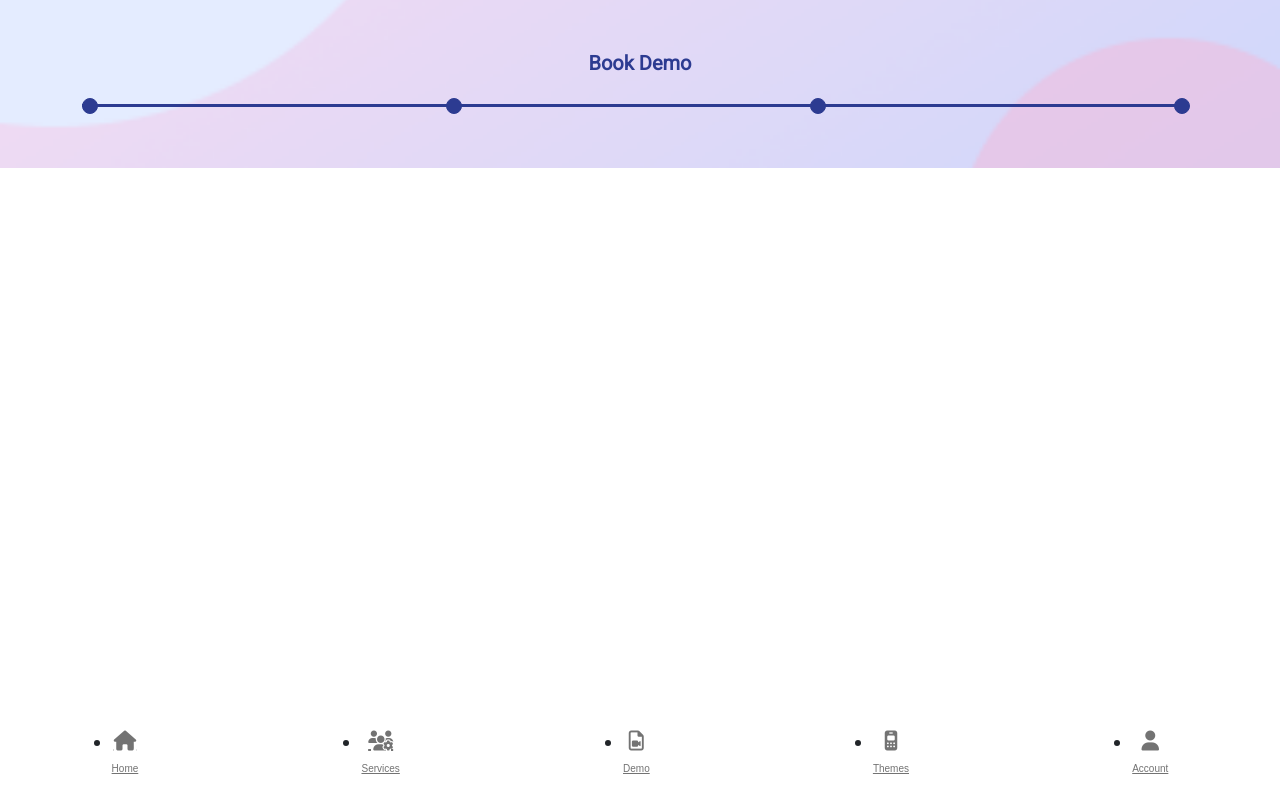
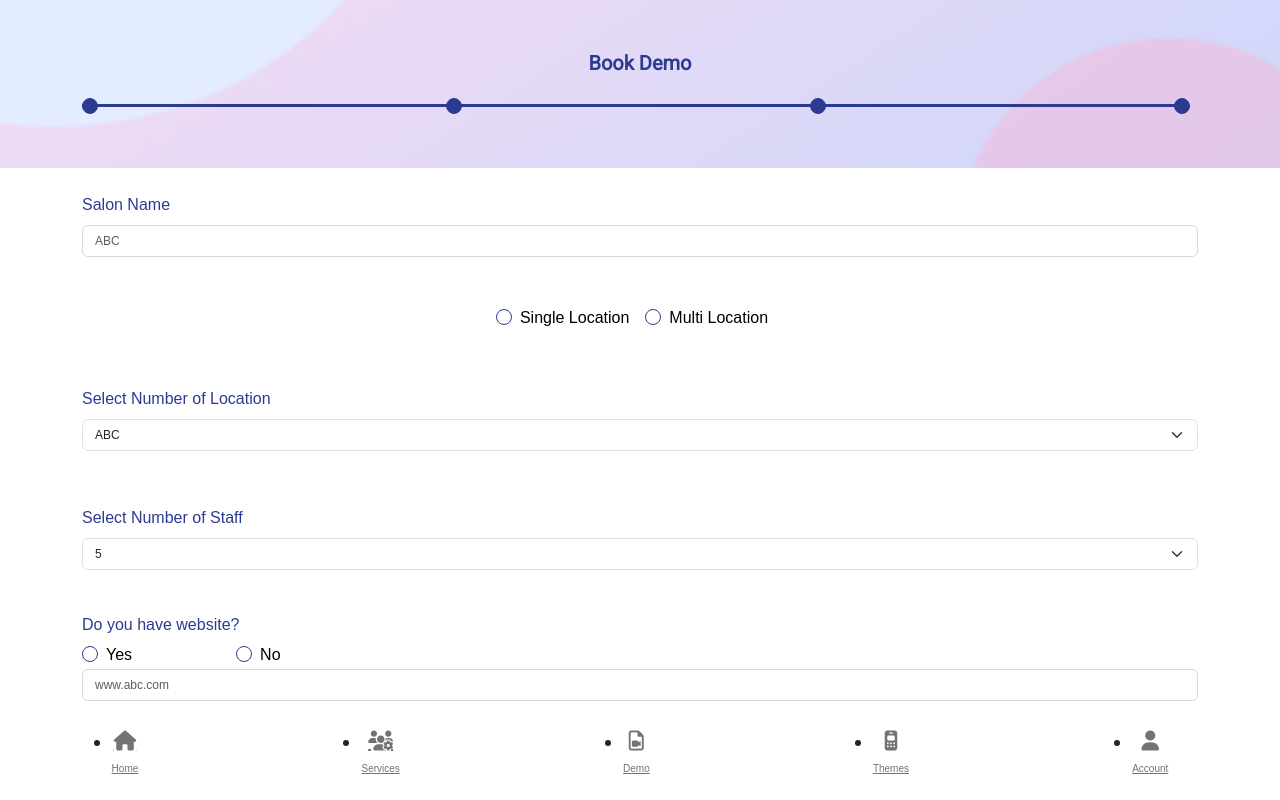
Before and after one commit to indrajeet-tellis/salon, a Nuxt app: page /requestDemo/demoBook-location in a window 1280 px wide. Shown: the top 800 px of the page. Built offline with nearby package versions, Linux system fonts and the light colour scheme; a web font is replaced by a local one.

Commit message:
added demo four  page

```diff
--- a/pages/requestDemo/demoBook-location/index.vue
+++ b/pages/requestDemo/demoBook-location/index.vue
@@ -11,6 +11,184 @@
       </div>
     </div>
   </div>
+  <section style="margin-bottom: 100px">
+    <div class="container">
+      <div class="row">
+        <div class="col">
+          <div class="mb-3">
+            <label for="exampleFormControlInput1" class="form-label"
+              >Salon Name</label
+            >
+            <input
+              type="email"
+              class="form-control"
+              id="exampleFormControlInput1"
+              placeholder="ABC"
+            />
+          </div>
+          <div class="text-center mt-5">
+            <div class="form-check form-check-inline">
+              <input
+                class="form-check-input"
+                type="radio"
+                name="inlineRadioOptions"
+                id="inlineRadio1"
+                value="option1"
+              />
+              <label class="form-check-label" for="inlineRadio1"
+                >Single Location</label
+              >
+            </div>
+            <div class="form-check form-check-inline">
+              <input
+                class="form-check-input"
+                type="radio"
+                name="inlineRadioOptions"
+                id="inlineRadio2"
+                value="option2"
+              />
+              <label class="form-check-label" for="inlineRadio2"
+                >Multi Location</label
+              >
+            </div>
+          </div>
+          <div style="margin-top: 30px">
+            <label for="exampleFormControlInput1" class="form-label"
+              >Select Number of Location</label
+            >
+            <select
+              class="form-select"
+              style=""
+              aria-label="Default select example"
+            >
+              <option selected>ABC</option>
+              <option value="1">XYZ</option>
+              <option value="2">PQR</option>
+            </select>
+          </div>
+          <div style="margin-top: 30px">
+            <label for="exampleFormControlInput1" class="form-label"
+              >Select Number of Staff</label
+            >
+            <select
+              class="form-select"
+              style=""
+              aria-label="Default select example"
+            >
+              <option selected>5</option>
+              <option value="1">10</option>
+              <option value="2">15</option>
+            </select>
+          </div>
+          <div class="" style="margin-top: 45px">
+            <h4
+              style="
+                font-size: 16px;
+                font-weight: 400;
+                color: #2c3b91;
+                font-family: 'DM Sans', sans-serif;
+              "
+            >
+              Do you have website?
+            </h4>
+            <div
+              class="form-check form-check-inline"
+              style="margin-right: 6.5rem"
+            >
+              <input
+                class="form-check-input"
+                type="radio"
+                name="inlineRadioOptions"
+                id="inlineRadio1"
+                value="option1"
+              />
+              <label class="form-check-label" for="inlineRadio1">Yes</label>
+            </div>
+            <div class="form-check form-check-inline">
+              <input
+                class="form-check-input"
+                type="radio"
+                name="inlineRadioOptions"
+                id="inlineRadio2"
+                value="option2"
+              />
+              <label class="form-check-label" for="inlineRadio2">No</label>
+            </div>
+          </div>
+          <input
+            type="email"
+            class="form-control"
+            id="exampleFormControlInput1"
+            placeholder="www.abc.com"
+          />
+          <div class="" style="margin-top: 45px">
+            <h4
+              style="
+                font-size: 16px;
+                font-weight: 400;
+                color: #2c3b91;
+                font-family: 'DM Sans', sans-serif;
+              "
+            >
+              Currently using any software?
+            </h4>
+            <div
+              class="form-check form-check-inline"
+              style="margin-right: 6.5rem"
+            >
+              <input
+                class="form-check-input"
+                type="radio"
+                name="inlineRadioOptions"
+                id="inlineRadio1"
+                value="option1"
+              />
+              <label class="form-check-label" for="inlineRadio1">Yes</label>
+            </div>
+            <div class="form-check form-check-inline">
+              <input
+                class="form-check-input"
+                type="radio"
+                name="inlineRadioOptions"
+                id="inlineRadio2"
+                value="option2"
+              />
+              <label class="form-check-label" for="inlineRadio2">No</label>
+            </div>
+          </div>
+          <div style="margin-top: 30px">
+            <label for="exampleFormControlInput1" class="form-label"
+              >Choose software</label
+            >
+            <select
+              class="form-select"
+              style=""
+              aria-label="Default select example"
+            >
+              <option selected>ABC</option>
+              <option value="1">XYZ</option>
+              <option value="2">other</option>
+            </select>
+          </div>
+          <div class="mb-3">
+            <label for="exampleFormControlInput1" class="form-label"
+              >Other</label
+            >
+            <input
+              type="email"
+              class="form-control"
+              id="exampleFormControlInput1"
+              placeholder="Place the name of software you used"
+            />
+          </div>
+        </div>
+      </div>
+      <div class="d-flex both-btn" style="gap: 20px; margin-top: 90px">
+        <demo-button name="Previous" />
+        <demo-button name="Next" v-bind:disabled="btnDisable" />
+      </div>
+    </div>
+  </section>
 </template>
 
 <script>
@@ -41,4 +219,36 @@ export default {
   background-size: cover;
   background-position: center;
 }
+.form-label {
+  color: #2c3b91 !important;
+  font-size: 16px;
+  font-weight: 400;
+  font-family: "DM Sans", sans-serif;
+  margin-top: 25px;
+}
+.form-control {
+  color: #d9d9d9 !important;
+  font-size: 12px;
+  font-weight: 400;
+  font-family: "DM Sans", sans-serif;
+  border: 1px solid #d9d9d9 !important;
+}
+.form-check-label {
+  color: #000000 !important;
+  font-size: 16px;
+  font-weight: 400;
+  font-family: "DM Sans", sans-serif;
+}
+.form-check-input {
+  border: 1px solid #2c3b91 !important;
+}
+.form-check-input:checked {
+  background: #2c3b91 !important;
+}
+.form-select {
+  color: #232323 !important;
+  font-size: 12px;
+  font-weight: 400;
+  font-family: "DM Sans", sans-serif;
+}
 </style>
```
